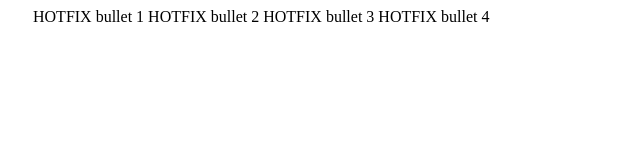
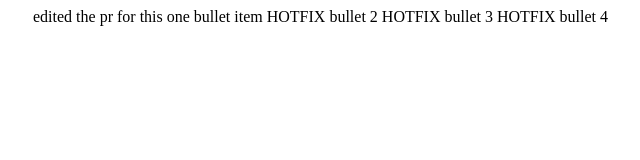
Before and after one commit to yboone/ghrepo, a plain HTML site: page hotfixweb.html in a window 1280 px wide. Shown: the whole page, without its empty margins (15-655 px from the left). Drawn offline with Linux system fonts and the light colour scheme.

Commit message:
Update hotfixweb.html

```diff
--- a/hotfixweb.html
+++ b/hotfixweb.html
@@ -1,7 +1,7 @@
 <html>
 <body>
 <ul>
-<l1>HOTFIX bullet 1</l1>
+<l1>edited the pr for this one bullet item</l1>
 <l1>HOTFIX bullet 2</l1>
 <l1>HOTFIX bullet 3</l1>
 <l1>HOTFIX bullet 4</l1>
```
